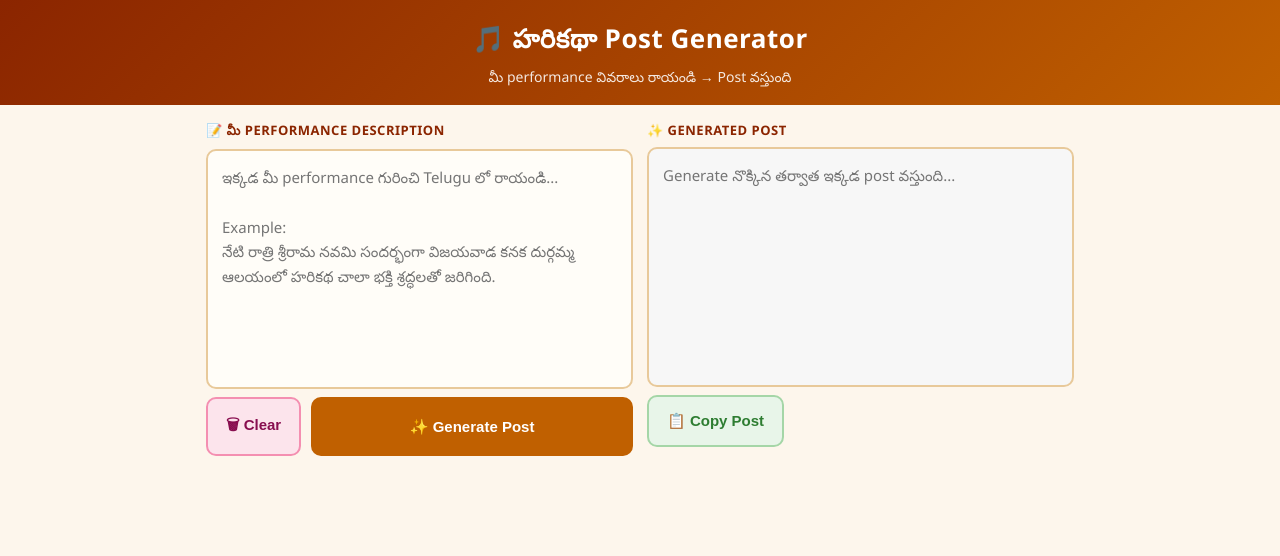
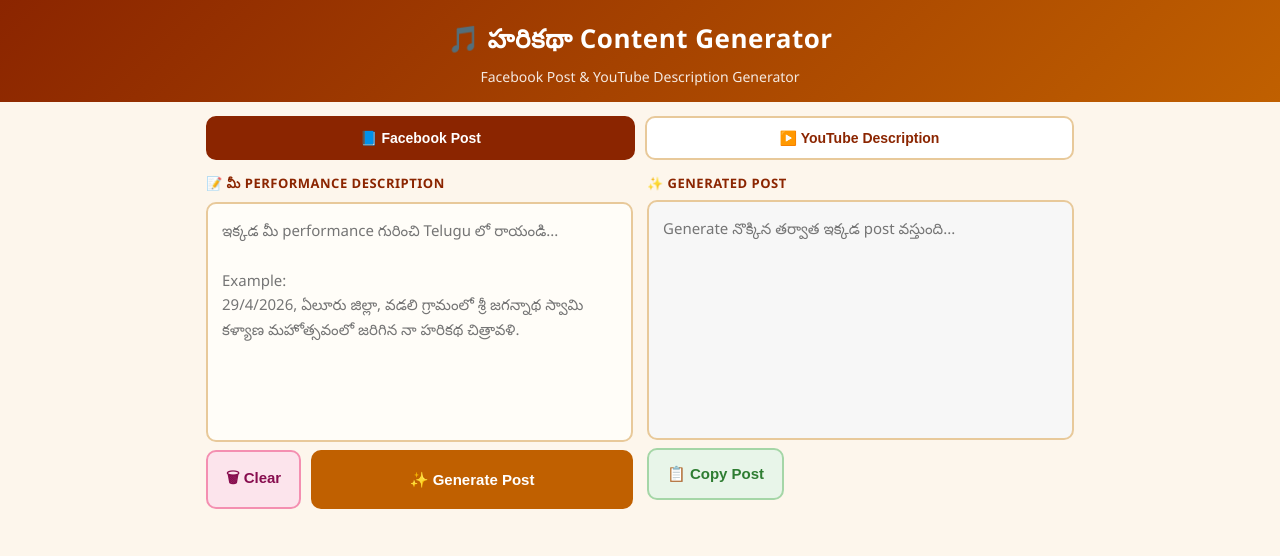
Before and after one commit to ManoHarshaSappa/helping-Mom, a Flask app: page / in a window 1280 px wide. Shown: the top 556 px of the page. Run offline with Flask 3, Linux system fonts and the light colour scheme.

Commit message:
Add YouTube description generator with related videos, playlists, and full footer
Co-Authored-By: Claude Sonnet 4.6 <noreply@anthropic.com>

```diff
--- a/app.py
+++ b/app.py
@@ -2,6 +2,7 @@ from flask import Flask, render_template, request, jsonify
 from dotenv import load_dotenv
 load_dotenv()
 from generate_post import generate_post
+from generate_youtube_desc import generate_youtube_description
 
 app = Flask(__name__)
 
@@ -24,5 +25,19 @@ def generate():
         return jsonify({"error": str(exc)}), 500
 
 
+@app.route("/generate-youtube", methods=["POST"])
+def generate_youtube():
+    data = request.get_json(silent=True) or {}
+    title   = data.get("title", "").strip()
+    context = data.get("context", "").strip()
+    if not title:
+        return jsonify({"error": "Video title is empty"}), 400
+    try:
+        desc = generate_youtube_description(title, context)
+        return jsonify({"description": desc})
+    except Exception as exc:
+        return jsonify({"error": str(exc)}), 500
+
+
 if __name__ == "__main__":
     app.run(debug=True, port=5000)
--- a/templates/index.html
+++ b/templates/index.html
@@ -4,7 +4,7 @@
   <meta charset="UTF-8" />
   <meta name="viewport" content="width=device-width, initial-scale=1.0, maximum-scale=1.0" />
   <meta name="theme-color" content="#8b2500" />
-  <title>హరికథా Post Generator</title>
+  <title>హరికథా Content Generator</title>
   <style>
     * { box-sizing: border-box; margin: 0; padding: 0; }
 
@@ -17,7 +17,6 @@
       align-items: center;
     }
 
-    /* ── Header ── */
     header {
       width: 100%;
       background: linear-gradient(135deg, #8b2500, #c06000);
@@ -25,27 +24,50 @@
       text-align: center;
       padding: 20px 16px 16px;
     }
-    header h1 {
-      font-size: clamp(20px, 5vw, 26px);
-      letter-spacing: 0.5px;
+    header h1 { font-size: clamp(20px, 5vw, 26px); letter-spacing: 0.5px; }
+    header p  { margin-top: 6px; font-size: clamp(12px, 3.5vw, 14px); opacity: 0.88; }
+
+    /* ── Mode switcher ── */
+    .mode-switcher {
+      display: flex;
+      width: 100%;
+      max-width: 900px;
+      margin: 14px auto 0;
+      padding: 0 16px;
+      gap: 10px;
     }
-    header p {
-      margin-top: 6px;
-      font-size: clamp(12px, 3.5vw, 14px);
-      opacity: 0.88;
+    .mode-btn {
+      flex: 1;
+      padding: 12px;
+      font-size: 14px;
+      font-weight: 700;
+      border: 2px solid #e8c99a;
+      border-radius: 10px;
+      background: #fff;
+      color: #8b2500;
+      cursor: pointer;
+      transition: background 0.2s, color 0.2s;
+    }
+    .mode-btn.active {
+      background: #8b2500;
+      color: #fff;
+      border-color: #8b2500;
     }
 
-    /* ── Main layout ── */
     .container {
       width: 100%;
       max-width: 900px;
-      padding: 16px;
+      padding: 14px 16px;
       display: flex;
       flex-direction: column;
       gap: 14px;
     }
 
-    /* ── Tabs (mobile only) ── */
+    /* ── Mode sections ── */
+    .mode-section { display: none; flex-direction: column; gap: 14px; }
+    .mode-section.active { display: flex; }
+
+    /* ── Mobile tabs ── */
     .tabs {
       display: none;
       border-radius: 10px;
@@ -60,27 +82,18 @@
       background: #fff;
       color: #8b2500;
       border: none;
-      border-radius: 0;
       cursor: pointer;
       transition: background 0.2s, color 0.2s;
     }
-    .tabs button.active {
-      background: #8b2500;
-      color: #fff;
-    }
+    .tabs button.active { background: #8b2500; color: #fff; }
 
-    /* ── Two-column on desktop, stacked on mobile ── */
     .boxes {
       display: grid;
       grid-template-columns: 1fr 1fr;
       gap: 14px;
     }
 
-    .panel {
-      display: flex;
-      flex-direction: column;
-      gap: 8px;
-    }
+    .panel { display: flex; flex-direction: column; gap: 8px; }
 
     .box-label {
       font-size: 13px;
@@ -92,7 +105,6 @@
 
     textarea {
       width: 100%;
-      height: 240px;
       border: 2px solid #e8c99a;
       border-radius: 10px;
       padding: 14px;
@@ -106,16 +118,14 @@
       -webkit-appearance: none;
     }
     textarea:focus { border-color: #c06000; }
-    textarea[readonly] {
-      background: #f7f7f7;
-      color: #222;
-    }
+    textarea[readonly] { background: #f7f7f7; color: #222; }
 
-    /* ── Actions ── */
-    .actions {
-      display: flex;
-      gap: 10px;
-    }
+    .fb-input   { height: 240px; }
+    .yt-title   { height: 70px; }
+    .yt-context { height: 160px; }
+    .yt-output  { height: 400px; }
+
+    .actions { display: flex; gap: 10px; }
 
     button {
       cursor: pointer;
@@ -129,44 +139,40 @@
     }
     button:active { transform: scale(0.96); }
 
-    #btn-generate {
+    .btn-generate {
       flex: 1;
       padding: 15px 12px;
       background: #c06000;
       color: #fff;
     }
-    #btn-generate:hover { background: #a04e00; }
-    #btn-generate:disabled {
-      background: #d4a06a;
-      cursor: not-allowed;
-    }
+    .btn-generate:hover    { background: #a04e00; }
+    .btn-generate:disabled { background: #d4a06a; cursor: not-allowed; }
 
-    #btn-copy {
+    .btn-copy {
       padding: 15px 18px;
       background: #e8f5e9;
       color: #2e7d32;
       border: 2px solid #a5d6a7;
     }
-    #btn-copy:hover { background: #c8e6c9; }
-    #btn-copy.copied { background: #c8e6c9; color: #1b5e20; }
+    .btn-copy:hover   { background: #c8e6c9; }
+    .btn-copy.copied  { background: #c8e6c9; color: #1b5e20; }
 
-    #btn-clear {
+    .btn-clear {
       padding: 15px 18px;
       background: #fce4ec;
       color: #880e4f;
       border: 2px solid #f48fb1;
     }
-    #btn-clear:hover { background: #f8bbd0; }
+    .btn-clear:hover { background: #f8bbd0; }
 
-    /* ── Status ── */
-    #status {
+    .status {
       text-align: center;
       font-size: 14px;
       min-height: 20px;
     }
-    #status.error   { color: #c62828; }
-    #status.ok      { color: #2e7d32; }
-    #status.loading { color: #c06000; }
+    .status.error   { color: #c62828; }
+    .status.ok      { color: #2e7d32; }
+    .status.loading { color: #c06000; }
 
     .spinner {
       display: inline-block;
@@ -180,159 +186,224 @@
     }
     @keyframes spin { to { transform: rotate(360deg); } }
 
-    /* ── Mobile styles ── */
+    .yt-inputs { display: flex; flex-direction: column; gap: 8px; }
+
     @media (max-width: 640px) {
-      .tabs { display: flex; }
-
+      .tabs  { display: flex; }
       .boxes { grid-template-columns: 1fr; }
-
       .panel { display: none; }
       .panel.active { display: flex; }
-
-      textarea { height: 52vw; min-height: 180px; }
-
+      textarea { height: 52vw; min-height: 160px; }
+      .yt-output { height: 60vw; min-height: 240px; }
       .actions { flex-wrap: wrap; }
-      #btn-generate { order: -1; width: 100%; flex: none; }
-      #btn-copy, #btn-clear { flex: 1; }
+      .btn-generate { order: -1; width: 100%; flex: none; }
+      .btn-copy, .btn-clear { flex: 1; }
+      .mode-switcher { flex-direction: column; }
     }
   </style>
 </head>
 <body>
 
 <header>
-  <h1>🎵 హరికథా Post Generator</h1>
-  <p>మీ performance వివరాలు రాయండి → Post వస్తుంది</p>
+  <h1>🎵 హరికథా Content Generator</h1>
+  <p>Facebook Post & YouTube Description Generator</p>
 </header>
+
+<!-- Mode switcher -->
+<div class="mode-switcher">
+  <button class="mode-btn active" onclick="switchMode('facebook')">📘 Facebook Post</button>
+  <button class="mode-btn"        onclick="switchMode('youtube')">▶️ YouTube Description</button>
+</div>
 
 <div class="container">
 
-  <!-- Tabs visible only on mobile -->
+  <!-- ══════════════ FACEBOOK MODE ══════════════ -->
+  <div class="mode-section active" id="mode-facebook">
+
     <div class="tabs">
-    <button id="tab-input"  class="active" onclick="switchTab('input')">📝 Input</button>
-    <button id="tab-output" onclick="switchTab('output')">✨ Generated Post</button>
+      <button id="fb-tab-input"  class="active" onclick="switchTab('fb','input')">📝 Input</button>
+      <button id="fb-tab-output" onclick="switchTab('fb','output')">✨ Generated Post</button>
     </div>
 
     <div class="boxes">
-    <!-- INPUT -->
-    <div class="panel active" id="panel-input">
+      <div class="panel active" id="fb-panel-input">
         <div class="box-label">📝 మీ Performance Description</div>
-      <textarea id="input-text"
+        <textarea id="fb-input" class="fb-input"
           placeholder="ఇక్కడ మీ performance గురించి Telugu లో రాయండి...
 
 Example:
-నేటి రాత్రి శ్రీరామ నవమి సందర్భంగా విజయవాడ కనక దుర్గమ్మ ఆలయంలో హరికథ చాలా భక్తి శ్రద్ధలతో జరిగింది."></textarea>
-      <div class="actions" id="input-actions">
-        <button id="btn-clear">🗑 Clear</button>
-        <button id="btn-generate">✨ Generate Post</button>
+29/4/2026, ఏలూరు జిల్లా, వడలి గ్రామంలో శ్రీ జగన్నాథ స్వామి కళ్యాణ మహోత్సవంలో జరిగిన నా హరికథ చిత్రావళి."></textarea>
+        <div class="actions">
+          <button class="btn-clear" onclick="clearFb()">🗑 Clear</button>
+          <button class="btn-generate" id="fb-btn-gen" onclick="generateFb()">✨ Generate Post</button>
         </div>
       </div>
 
-    <!-- OUTPUT -->
-    <div class="panel active" id="panel-output">
+      <div class="panel active" id="fb-panel-output">
         <div class="box-label">✨ Generated Post</div>
-      <textarea id="output-text" readonly
-        placeholder="Generate నొక్కిన తర్వాత ఇక్కడ post వస్తుంది..."></textarea>
-      <div class="actions" id="output-actions">
-        <button id="btn-copy">📋 Copy Post</button>
+        <textarea id="fb-output" class="fb-input" readonly placeholder="Generate నొక్కిన తర్వాత ఇక్కడ post వస్తుంది..."></textarea>
+        <div class="actions">
+          <button class="btn-copy" id="fb-btn-copy" onclick="copyText('fb-output','fb-btn-copy','📋 Copy Post')">📋 Copy Post</button>
         </div>
       </div>
     </div>
 
-  <div id="status"></div>
-
+    <div class="status" id="fb-status"></div>
   </div>
 
+  <!-- ══════════════ YOUTUBE MODE ══════════════ -->
+  <div class="mode-section" id="mode-youtube">
+
+    <div class="tabs">
+      <button id="yt-tab-input"  class="active" onclick="switchTab('yt','input')">📝 Input</button>
+      <button id="yt-tab-output" onclick="switchTab('yt','output')">▶️ Description</button>
+    </div>
+
+    <div class="boxes">
+      <div class="panel active" id="yt-panel-input">
+        <div class="yt-inputs">
+          <div class="box-label">▶️ Video Title</div>
+          <textarea id="yt-title" class="yt-title" placeholder="Example: దశరథ పుత్రకామేష్టి యజ్ఞ ఫలం హరికథ – శ్రీరామ జన్మ వైభవం"></textarea>
+
+          <div class="box-label" style="margin-top:6px">📝 Extra Details (optional)</div>
+          <textarea id="yt-context" class="yt-context" placeholder="Example: This video was recorded at Vijayawada. It covers the story of Dasaratha's yagna and Sri Rama's birth..."></textarea>
+        </div>
+        <div class="actions" style="margin-top:8px">
+          <button class="btn-clear" onclick="clearYt()">🗑 Clear</button>
+          <button class="btn-generate" id="yt-btn-gen" onclick="generateYt()">▶️ Generate Description</button>
+        </div>
+      </div>
+
+      <div class="panel active" id="yt-panel-output">
+        <div class="box-label">▶️ YouTube Description</div>
+        <textarea id="yt-output" class="yt-output" readonly placeholder="Generate నొక్కిన తర్వాత ఇక్కడ YouTube description వస్తుంది..."></textarea>
+        <div class="actions">
+          <button class="btn-copy" id="yt-btn-copy" onclick="copyText('yt-output','yt-btn-copy','📋 Copy Description')">📋 Copy Description</button>
+        </div>
+      </div>
+    </div>
+
+    <div class="status" id="yt-status"></div>
+  </div>
+
+</div><!-- /container -->
+
 <script>
-  const inputEl  = document.getElementById('input-text');
-  const outputEl = document.getElementById('output-text');
-  const btnGen   = document.getElementById('btn-generate');
-  const btnCopy  = document.getElementById('btn-copy');
-  const btnClear = document.getElementById('btn-clear');
-  const status   = document.getElementById('status');
-
-  function setStatus(msg, type = '') {
-    status.innerHTML = msg;
-    status.className = type;
+  // ── Mode switch ──
+  function switchMode(mode) {
+    document.querySelectorAll('.mode-btn').forEach((b,i) =>
+      b.classList.toggle('active', (i===0 && mode==='facebook') || (i===1 && mode==='youtube'))
+    );
+    document.getElementById('mode-facebook').classList.toggle('active', mode==='facebook');
+    document.getElementById('mode-youtube').classList.toggle('active', mode==='youtube');
   }
 
-  // ── Tab switching (mobile) ──
-  function switchTab(tab) {
+  // ── Mobile tab switch ──
+  function switchTab(prefix, tab) {
     const isMobile = window.innerWidth <= 640;
-    document.getElementById('tab-input').classList.toggle('active', tab === 'input');
-    document.getElementById('tab-output').classList.toggle('active', tab === 'output');
+    document.getElementById(`${prefix}-tab-input`).classList.toggle('active', tab==='input');
+    document.getElementById(`${prefix}-tab-output`).classList.toggle('active', tab==='output');
     if (isMobile) {
-      document.getElementById('panel-input').classList.toggle('active', tab === 'input');
-      document.getElementById('panel-output').classList.toggle('active', tab === 'output');
+      document.getElementById(`${prefix}-panel-input`).classList.toggle('active', tab==='input');
+      document.getElementById(`${prefix}-panel-output`).classList.toggle('active', tab==='output');
     }
   }
 
-  // On resize restore both panels visible on desktop
   window.addEventListener('resize', () => {
     if (window.innerWidth > 640) {
-      document.getElementById('panel-input').classList.add('active');
-      document.getElementById('panel-output').classList.add('active');
+      ['fb','yt'].forEach(p => {
+        document.getElementById(`${p}-panel-input`).classList.add('active');
+        document.getElementById(`${p}-panel-output`).classList.add('active');
+      });
     }
   });
 
-  // ── Generate ──
-  btnGen.addEventListener('click', async () => {
-    const text = inputEl.value.trim();
-    if (!text) { setStatus('⚠️ Performance description రాయండి.', 'error'); return; }
+  function setStatus(id, msg, type='') {
+    const el = document.getElementById(id);
+    el.innerHTML = msg;
+    el.className = 'status ' + type;
+  }
 
-    btnGen.disabled = true;
-    btnGen.textContent = 'Generating…';
-    setStatus('<span class="spinner"></span> Generating post…', 'loading');
-    outputEl.value = '';
+  // ── Copy helper ──
+  function copyText(textareaId, btnId, resetLabel) {
+    const val = document.getElementById(textareaId).value;
+    if (!val) return;
+    navigator.clipboard.writeText(val).then(() => {
+      const btn = document.getElementById(btnId);
+      btn.textContent = '✅ Copied!';
+      btn.classList.add('copied');
+      setTimeout(() => { btn.textContent = resetLabel; btn.classList.remove('copied'); }, 2000);
+    });
+  }
+
+  // ── Facebook generate ──
+  async function generateFb() {
+    const text = document.getElementById('fb-input').value.trim();
+    if (!text) { setStatus('fb-status','⚠️ Performance description రాయండి.','error'); return; }
+
+    const btn = document.getElementById('fb-btn-gen');
+    btn.disabled = true; btn.textContent = 'Generating…';
+    setStatus('fb-status','<span class="spinner"></span> Generating post…','loading');
+    document.getElementById('fb-output').value = '';
 
     try {
-      const res  = await fetch('/generate', {
-        method: 'POST',
-        headers: { 'Content-Type': 'application/json' },
-        body: JSON.stringify({ text }),
-      });
+      const res  = await fetch('/generate', { method:'POST', headers:{'Content-Type':'application/json'}, body: JSON.stringify({text}) });
       const data = await res.json();
       if (!res.ok) throw new Error(data.error || 'Unknown error');
+      document.getElementById('fb-output').value = data.post;
+      setStatus('fb-status','✅ Post ready! Copy చేయండి.','ok');
+      if (window.innerWidth <= 640) switchTab('fb','output');
+    } catch(err) {
+      setStatus('fb-status','❌ Error: '+err.message,'error');
+    } finally {
+      btn.disabled = false; btn.textContent = '✨ Generate Post';
+    }
+  }
 
-      outputEl.value = data.post;
-      setStatus('✅ Post ready! Copy చేయండి.', 'ok');
+  function clearFb() {
+    document.getElementById('fb-input').value = '';
+    document.getElementById('fb-output').value = '';
+    setStatus('fb-status','');
+    if (window.innerWidth <= 640) switchTab('fb','input');
+  }
 
-      // Auto-switch to output tab on mobile
-      if (window.innerWidth <= 640) switchTab('output');
+  // ── YouTube generate ──
+  async function generateYt() {
+    const title   = document.getElementById('yt-title').value.trim();
+    const context = document.getElementById('yt-context').value.trim();
+    if (!title) { setStatus('yt-status','⚠️ Video title రాయండి.','error'); return; }
 
-    } catch (err) {
-      setStatus('❌ Error: ' + err.message, 'error');
+    const btn = document.getElementById('yt-btn-gen');
+    btn.disabled = true; btn.textContent = 'Generating…';
+    setStatus('yt-status','<span class="spinner"></span> Generating description…','loading');
+    document.getElementById('yt-output').value = '';
+
+    try {
+      const res  = await fetch('/generate-youtube', { method:'POST', headers:{'Content-Type':'application/json'}, body: JSON.stringify({title, context}) });
+      const data = await res.json();
+      if (!res.ok) throw new Error(data.error || 'Unknown error');
+      document.getElementById('yt-output').value = data.description;
+      setStatus('yt-status','✅ Description ready! Copy చేయండి.','ok');
+      if (window.innerWidth <= 640) switchTab('yt','output');
+    } catch(err) {
+      setStatus('yt-status','❌ Error: '+err.message,'error');
     } finally {
-      btnGen.disabled = false;
-      btnGen.textContent = '✨ Generate Post';
+      btn.disabled = false; btn.textContent = '▶️ Generate Description';
     }
-  });
+  }
 
-  // ── Copy ──
-  btnCopy.addEventListener('click', () => {
-    if (!outputEl.value) return;
-    navigator.clipboard.writeText(outputEl.value).then(() => {
-      btnCopy.textContent = '✅ Copied!';
-      btnCopy.classList.add('copied');
-      setTimeout(() => {
-        btnCopy.textContent = '📋 Copy Post';
-        btnCopy.classList.remove('copied');
-      }, 2000);
-    });
-  });
+  function clearYt() {
+    document.getElementById('yt-title').value = '';
+    document.getElementById('yt-context').value = '';
+    document.getElementById('yt-output').value = '';
+    setStatus('yt-status','');
+    if (window.innerWidth <= 640) switchTab('yt','input');
+  }
 
-  // ── Clear ──
-  btnClear.addEventListener('click', () => {
-    inputEl.value = '';
-    outputEl.value = '';
-    setStatus('');
-    if (window.innerWidth <= 640) switchTab('input');
-    inputEl.focus();
-  });
-
-  // Ctrl+Enter / Cmd+Enter to generate
-  inputEl.addEventListener('keydown', (e) => {
-    if ((e.ctrlKey || e.metaKey) && e.key === 'Enter') btnGen.click();
-  });
+  // Ctrl+Enter shortcuts
+  document.getElementById('fb-input').addEventListener('keydown', e => { if ((e.ctrlKey||e.metaKey)&&e.key==='Enter') generateFb(); });
+  document.getElementById('yt-title').addEventListener('keydown', e => { if ((e.ctrlKey||e.metaKey)&&e.key==='Enter') generateYt(); });
+  document.getElementById('yt-context').addEventListener('keydown', e => { if ((e.ctrlKey||e.metaKey)&&e.key==='Enter') generateYt(); });
 </script>
 </body>
 </html>
```
Also changed, not shown: generate_youtube_desc.py (added, +171 -0 lines). Lines whose indentation alone changed are shown as unchanged.
